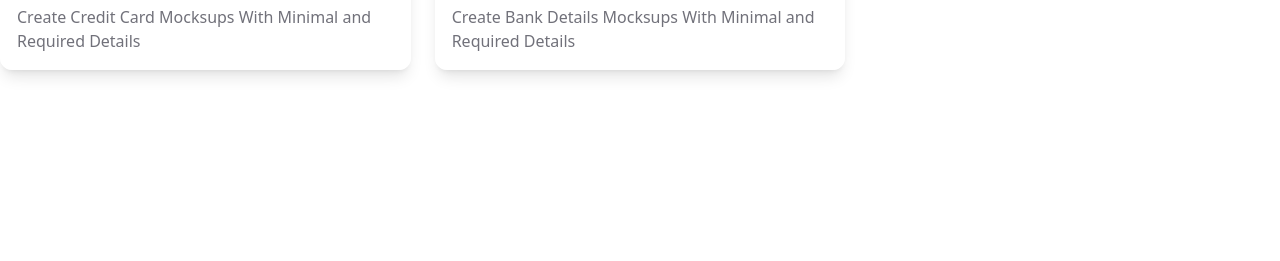
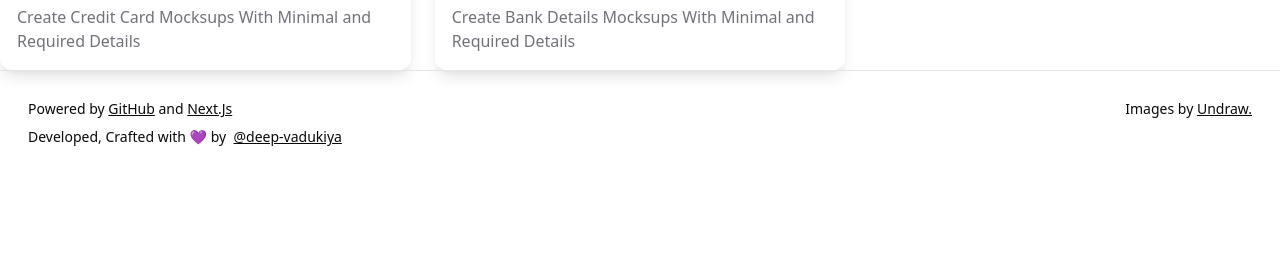
Before and after one commit to deep-vadukiya/mock-generator, a Next.js app: page /available-tools in a window 1280 px wide. Shown: the part 691-952 px from the top of the page. After the commit the page ends 905 px from the top, so only its background shows below. Built offline with nearby package versions, Linux system fonts and the light colour scheme; a web font is replaced by a local one.

Commit message:
MG06: Site - removed unused div

```diff
--- a/app/layout.jsx
+++ b/app/layout.jsx
@@ -87,10 +87,6 @@ export default function RootLayout({ children }) {
 
         {children}
 
-        <div className="h-36"></div>
-        <div className="h-36"></div>
-        <div className="h-36"></div>
-
         <div className="sticky top-[100vh] h-36 border-t p-4">
           <div className="p-6 md:p-3 justify-between flex md:flex-row flex-col">
             <div>
```
